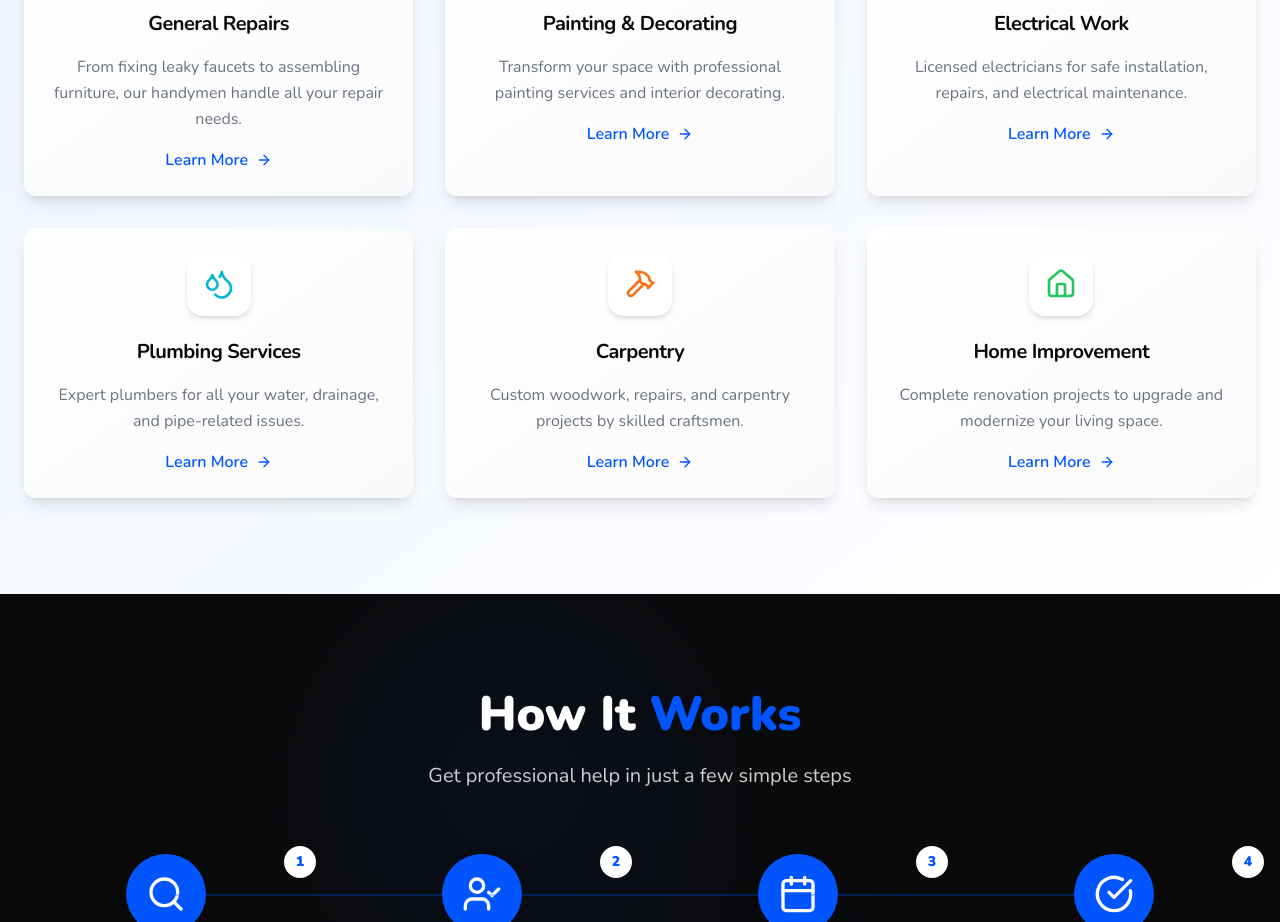
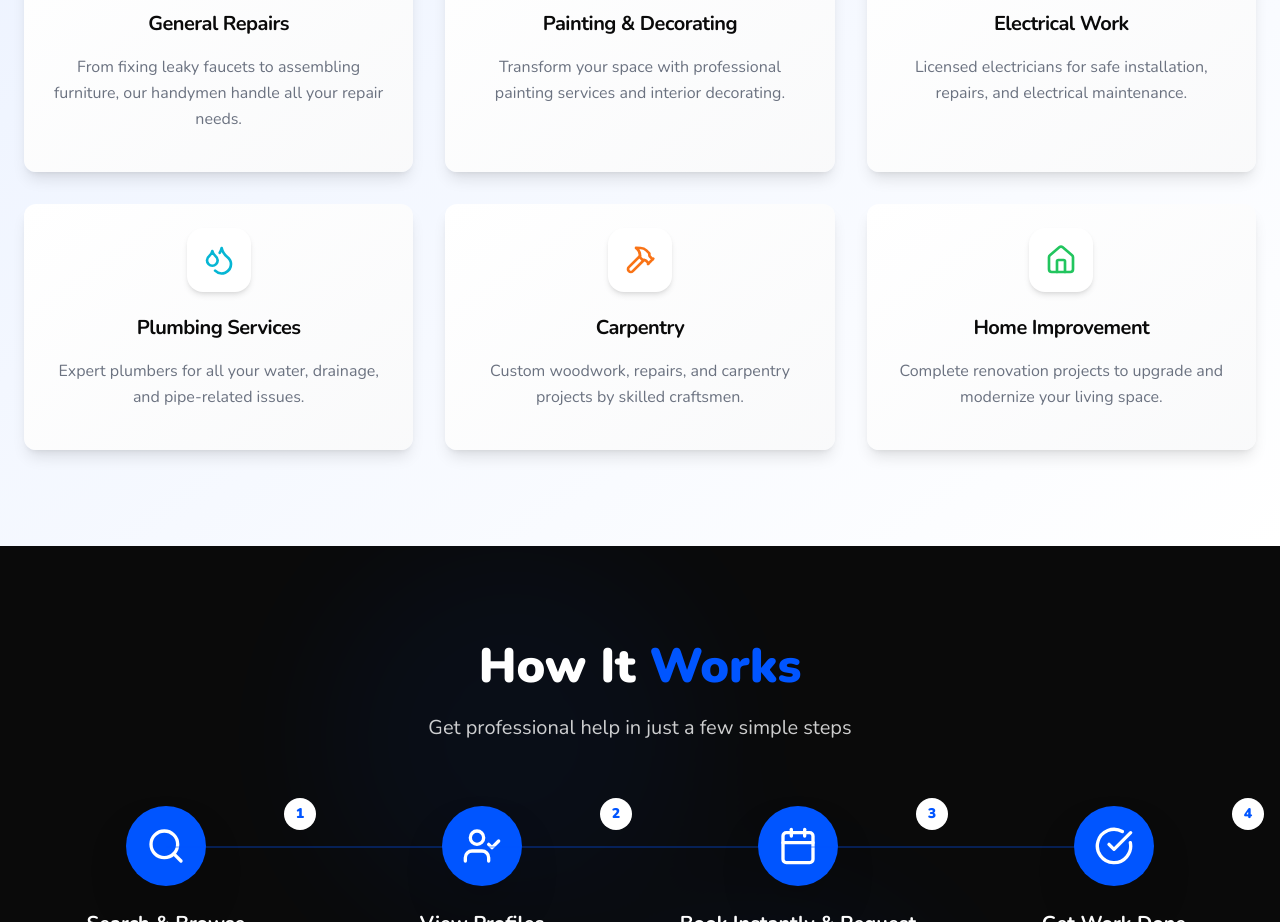
Before and after one commit to Mutinda15/tooltime-finder, a React (Vite) app: page / in a window 1280 px wide. Shown: the part 1160-2082 px from the top of the page. Built offline with nearby package versions, Linux system fonts and the light colour scheme.

Commit message:
Remove "Learn More" from Services
Removed the "Learn More" button from the Services section of the website.

```diff
--- a/src/components/Services.tsx
+++ b/src/components/Services.tsx
@@ -80,10 +80,6 @@ const Services = () => {
                 <p className="text-muted-foreground mb-4 leading-relaxed">
                   {service.description}
                 </p>
-                <div className="flex items-center justify-center text-primary font-semibold group-hover:gap-3 gap-2 transition-all cursor-pointer">
-                  Learn More
-                  <ArrowRight className="w-4 h-4 group-hover:translate-x-1 transition-transform" />
-                </div>
               </CardContent>
             </Card>
           ))}
```
